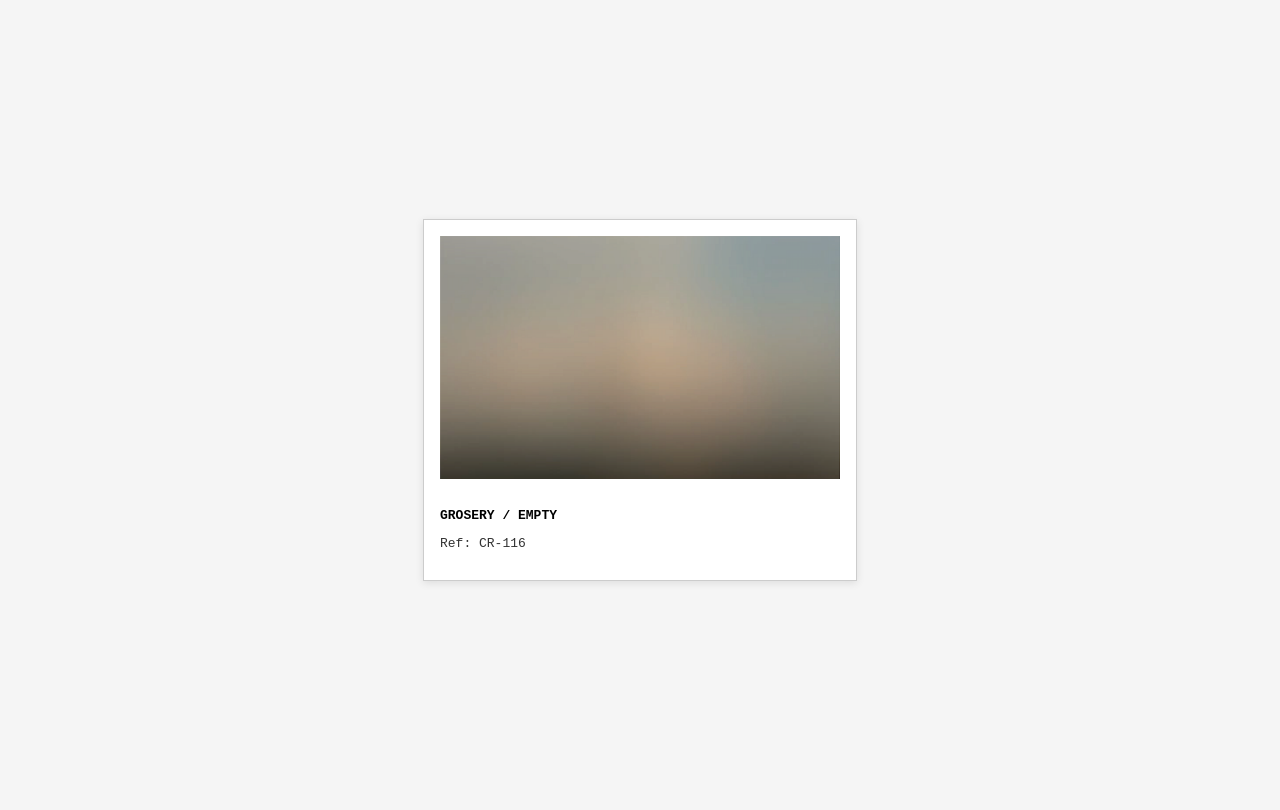
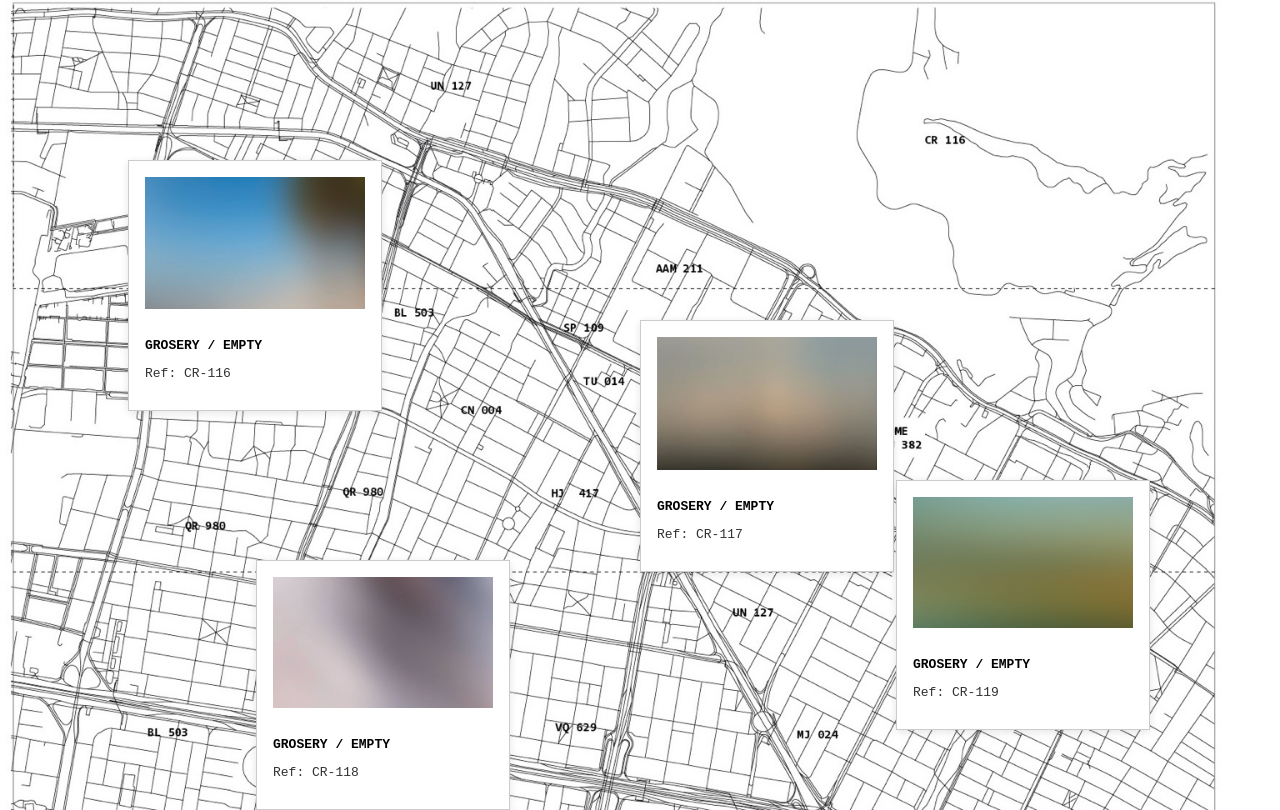
Before and after one commit to sanruiz/colors-of-absence, a plain HTML site: page index.html in a window 1280 px wide. Drawn offline with Linux system fonts and the light colour scheme.

Commit message:
add background

```diff
--- a/index.html
+++ b/index.html
@@ -7,15 +7,38 @@
   <link rel="stylesheet" href="styles.css" />
 </head>
 <body>
-  <div class="card" id="audioCard">
-    <img src="card-image.png" alt="Grossery Empty" class="card-image" />
-    <div class="card-text">
-      <p class="title">GROSERY / EMPTY</p>
-      <p class="ref">Ref: CR-116</p>
+  <div class="card-container">
+    <div class="card" data-audio="audio/card-audio-1.m4a">
+      <img src="card-image-1.png" alt="Card 1" class="card-image" />
+      <div class="card-text">
+        <p class="title">GROSERY / EMPTY</p>
+        <p class="ref">Ref: CR-116</p>
+      </div>
     </div>
-    <audio id="cardAudio" src="audio/hora-del-almuerzo.m4a"></audio>
+    <div class="card" data-audio="audio/card-audio-2.m4a">
+      <img src="card-image-2.png" alt="Card 2" class="card-image" />
+      <div class="card-text">
+        <p class="title">GROSERY / EMPTY</p>
+        <p class="ref">Ref: CR-117</p>
+      </div>
+    </div>
+    <div class="card" data-audio="audio/card-audio-3.m4a">
+      <img src="card-image-3.png" alt="Card 3" class="card-image" />
+      <div class="card-text">
+        <p class="title">GROSERY / EMPTY</p>
+        <p class="ref">Ref: CR-118</p>
+      </div>
+    </div>
+    <div class="card" data-audio="audio/card-audio-4.m4a">
+      <img src="card-image-4.png" alt="Card 4" class="card-image" />
+      <div class="card-text">
+        <p class="title">GROSERY / EMPTY</p>
+        <p class="ref">Ref: CR-119</p>
+      </div>
+    </div>
   </div>
 
+  <audio id="sharedAudio"></audio>
   <script src="script.js"></script>
 </body>
 </html>
--- a/script.js
+++ b/script.js
@@ -1,10 +1,18 @@
-const audioCard = document.getElementById('audioCard');
-const audio = document.getElementById('cardAudio');
+const audioElement = document.getElementById('sharedAudio');
 
-audioCard.addEventListener('click', () => {
-  if (audio.paused) {
-    audio.play();
-  } else {
-    audio.pause();
-  }
+document.querySelectorAll('.card').forEach(card => {
+  card.addEventListener('click', () => {
+    const audioSrc = card.getAttribute('data-audio');
+
+    if (audioElement.src.includes(audioSrc)) {
+      if (audioElement.paused) {
+        audioElement.play();
+      } else {
+        audioElement.pause();
+      }
+    } else {
+      audioElement.src = audioSrc;
+      audioElement.play();
+    }
+  });
 });
--- a/styles.css
+++ b/styles.css
@@ -1,21 +1,33 @@
 body {
-  background: #f5f5f5;
+  background: url('back.jpeg') no-repeat center center fixed;
+  background-size: cover;
   font-family: monospace;
-  display: flex;
-  justify-content: center;
-  align-items: center;
+  margin: 0;
   height: 100vh;
-  margin: 0;
+  overflow: hidden;
+  position: relative;
+}
+
+.card-container {
+  position: relative;
+  width: 100%;
+  height: 100%;
 }
 
 .card {
   border: 1px solid #ccc;
   padding: 16px;
-  max-width: 400px;
+  width: 220px;
   background: white;
   box-shadow: 0 2px 8px rgba(0, 0, 0, 0.1);
   cursor: pointer;
+  position: absolute;
 }
+
+.card:nth-child(1) { top: 20%; left: 10%; }
+.card:nth-child(2) { top: 40%; left: 50%; }
+.card:nth-child(3) { top: 70%; left: 20%; }
+.card:nth-child(4) { top: 60%; left: 70%; }
 
 .card-image {
   width: 100%;
```
Also changed, not shown: back.jpeg (added), back.jpg (added), card-image-1.png (added), card-image-2.png (added), card-image-3.png (added), card-image-4.png (added), card-image-5.png (added), 4 other files.
